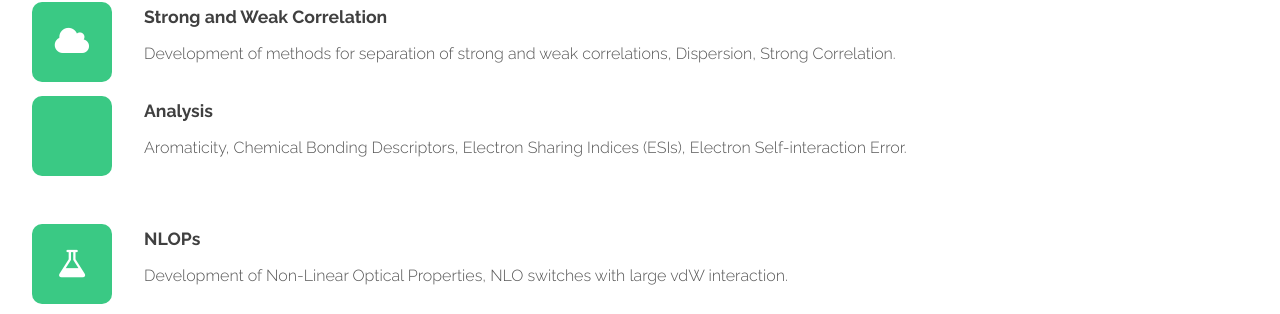
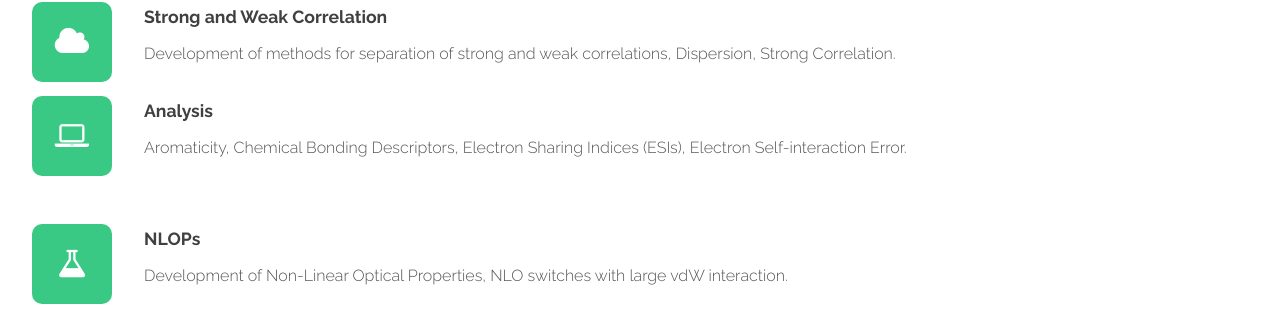
Before and after one commit to old-jekyll-templates/Horizons-Jekyll-Theme, a Jekyll site: the page built from index.html, in a window 1280 px wide and 900 px high, scrolled down 1154 px. Shown: the part 136-450 px from the top of the window. Built offline with Jekyll 4.4.1, drawn with Linux system fonts in a browser that asks for light colours; the list of posts is cut into pages by our own code.

Commit message:
Update index.html

```diff
--- a/index.html
+++ b/index.html
@@ -34,7 +34,7 @@ layout: landing
 						<section>
 							<ul class="style">
 								<li>
-									<span class="fa fa-bar"></span>
+									<span class="fa fa-laptop"></span>
 									<h3>Analysis</h3>
 									<span>Aromaticity, Chemical Bonding Descriptors, Electron Sharing Indices (ESIs), Electron Self-interaction Error.</span>
 								</li>
```
